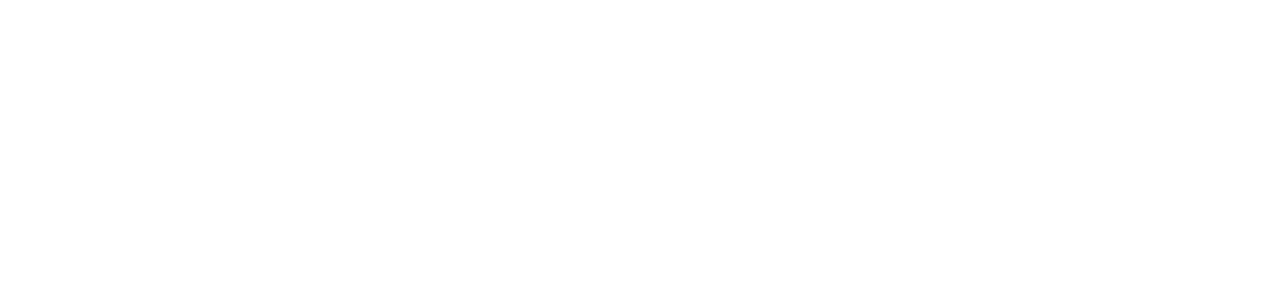
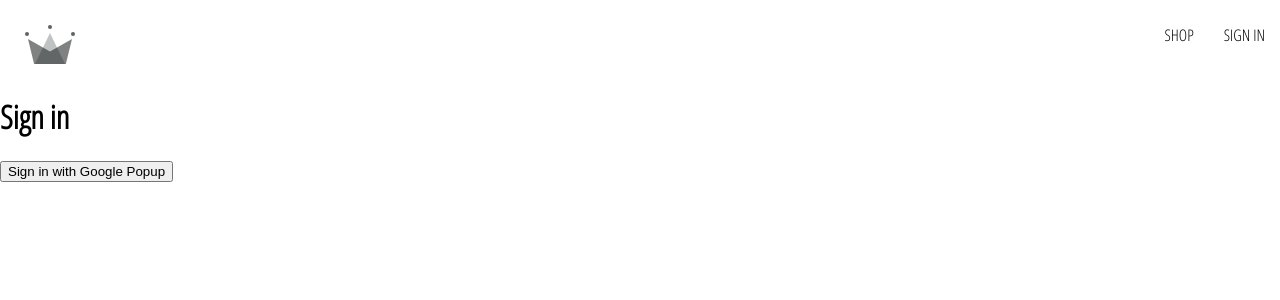
Before and after one commit to Morosan/crwn-clothing, a React (Create React App) app: page /sign-in in a window 1280 px wide. Before the commit this address had no page. Shown: the top 300 px of the page. Built offline with nearby package versions, Linux system fonts and the light colour scheme.

Commit message:
adding firebase and setting google auth - 94 - 08:20

```diff
--- a/package.json
+++ b/package.json
@@ -6,6 +6,7 @@
     "@testing-library/jest-dom": "^5.17.0",
     "@testing-library/react": "^13.4.0",
     "@testing-library/user-event": "^13.5.0",
+    "firebase": "^10.8.0",
     "react": "^18.2.0",
     "react-dom": "^18.2.0",
     "react-router-dom": "^6.22.1",
--- a/src/App.js
+++ b/src/App.js
@@ -1,13 +1,22 @@
 import { Route, Routes } from "react-router-dom";
 import Home from "./routes/home/home.component";
+import Navigation from "./routes/home/navigation/navigation.component";
+import SignIn from "./routes/sign-in/sign-in.component";
+
+const Shop = () => {
+  return (
+    <h1>I am the shop page</h1>
+  )
+}
 
 const App = () => {
   return (
     <Routes>
-      <Route
-        path='/home'
-        element={<Home/>}
-      />
+      <Route path='/' element={<Navigation/>}>
+        <Route index path='/' element={<Home/>} />
+        <Route path='shop' element={<Shop/>} />
+        <Route path='sign-in' element={<SignIn/>} />
+      </Route>
     </Routes>
   );
 };
--- a/src/index.scss
+++ b/src/index.scss
@@ -1,3 +1,7 @@
+* {
+    box-sizing: border-box;
+}
+
 body {
     margin: 0;
     font-family: 'Open Sans Condensed', sans-serif;
@@ -9,3 +13,14 @@
     font-family: source-code-pro, Menlo, Monaco, Consolas, 'Courier New',
     monospace;
 }
+
+ul {
+    margin: 0;
+    padding: 0;
+    list-style-type: none;
+}
+
+a {
+    text-decoration: none;
+    color: #000;
+}
--- a/src/routes/home/home.component.jsx
+++ b/src/routes/home/home.component.jsx
@@ -1,3 +1,4 @@
+import { Outlet } from "react-router-dom";
 import Directory from "../../components/directory/directory.component";
 
 const Home = () => {
@@ -30,10 +31,12 @@
   ];
 
   return (
-
-    <Directory
-      categories={categories}
-    />
+    <>
+      <Directory
+        categories={categories}
+      />
+      <Outlet/>
+    </>
   );
 };
 
--- /dev/null
+++ b/src/routes/home/navigation/navigation.component.jsx
@@ -0,0 +1,37 @@
+import { Link, Outlet } from "react-router-dom";
+import './navigation.styles.scss';
+
+import { ReactComponent as CrwnLogo } from '../../../assets/crown.svg'
+
+const Navigation = () => {
+  return (
+    <>
+      <nav className="navigation">
+        <Link className="logo-container" to='/'>
+          <CrwnLogo className="logo" />
+        </Link>
+        <ul className="nav-links-container">
+          <li>
+            <Link
+              className="nav-link"
+              to='/shop'
+            >
+              SHOP
+            </Link>
+          </li>
+          <li>
+            <Link
+              className="nav-link"
+              to='/sign-in'
+            >
+              SIGN IN
+            </Link>
+          </li>
+        </ul>
+      </nav>
+      <Outlet />
+    </>
+  )
+}
+
+export default Navigation;
--- /dev/null
+++ b/src/routes/home/navigation/navigation.styles.scss
@@ -0,0 +1,26 @@
+.navigation {
+  height: 70px;
+  width: 100%;
+  display: flex;
+  justify-content: space-between;
+  margin-bottom: 25px;
+
+  .logo-container {
+    height: 100%;
+    width: 70px;
+    padding: 25px;
+  }
+
+  .nav-links-container {
+    width: 50%;
+    height: 100%;
+    display: flex;
+    align-items: center;
+    justify-content: flex-end;
+
+    .nav-link {
+      padding: 10px 15px;
+      cursor: pointer;
+    }
+  }
+}
--- /dev/null
+++ b/src/routes/sign-in/sign-in.component.jsx
@@ -0,0 +1,17 @@
+import { signInWithGooglePopup } from "../../utils/firebase/firebase.utils";
+
+const SignIn = () => {
+  const logGoogleUser = async () => {
+    const response = await signInWithGooglePopup();
+    console.log(response);
+  };
+
+  return (
+    <div>
+      <h1>Sign in</h1>
+      <button onClick={logGoogleUser}>Sign in with Google Popup</button>
+    </div>
+  )
+}
+
+export default SignIn;
--- /dev/null
+++ b/src/utils/firebase/firebase.utils.js
@@ -0,0 +1,41 @@
+// Import the functions you need from the SDKs you need
+import { initializeApp } from "firebase/app";
+import { getAuth, signInWithRedirect, signInWithPopup, GoogleAuthProvider } from 'firebase/auth';
+// TODO: Add SDKs for Firebase products that you want to use
+// https://firebase.google.com/docs/web/setup#available-libraries
+
+import {
+  getFirestore,
+  doc,
+  getDoc,
+  setDoc,
+  Firestore
+} from 'firebase/firestore'
+
+// Your web app's Firebase configuration
+const firebaseConfig = {
+  apiKey: "AIzaSyAoTTdAXY0KPcvWBYouvLLZjzB4SCD328M",
+  authDomain: "crwn-clothing-db-fea18.firebaseapp.com",
+  projectId: "crwn-clothing-db-fea18",
+  storageBucket: "crwn-clothing-db-fea18.appspot.com",
+  messagingSenderId: "84316300100",
+  appId: "1:84316300100:web:e37f25a065663a5d71ed11"
+};
+
+// Initialize Firebase
+const firebaseApp = initializeApp(firebaseConfig);
+
+const provider = new GoogleAuthProvider();
+provider.setCustomParameters({
+  propt: "select_account"
+});
+
+export const auth = getAuth();
+export const signInWithGooglePopup = () => signInWithPopup(auth, provider);
+
+export const db = getFirestore();
+export const createUserDocumentFromAuth = async (userAuth) => {
+  const userDocRef = doc(db, 'users', userAuth.uid);
+
+  console.log(userDocRef);
+}
```
Also changed, not shown: src/assets/crown.svg (added), 1 other file (tests, documents, lock files or other folders).
